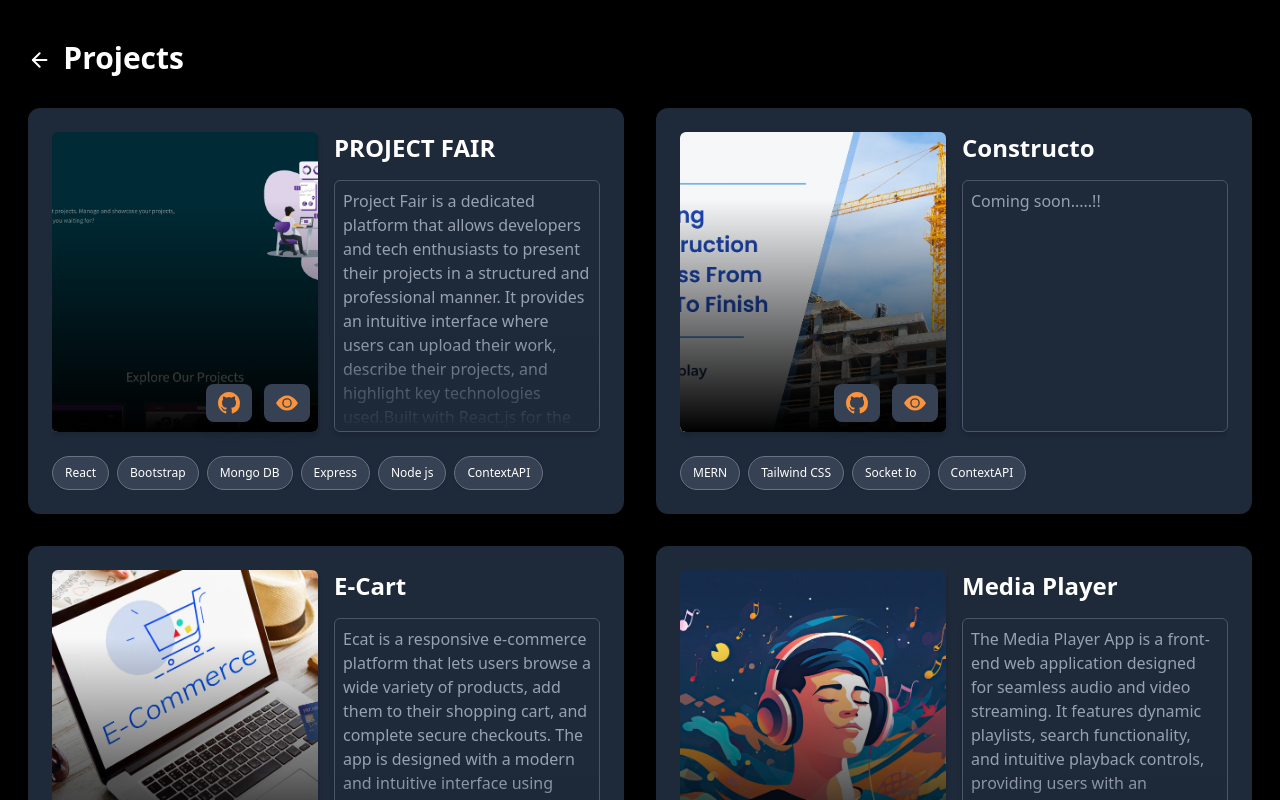
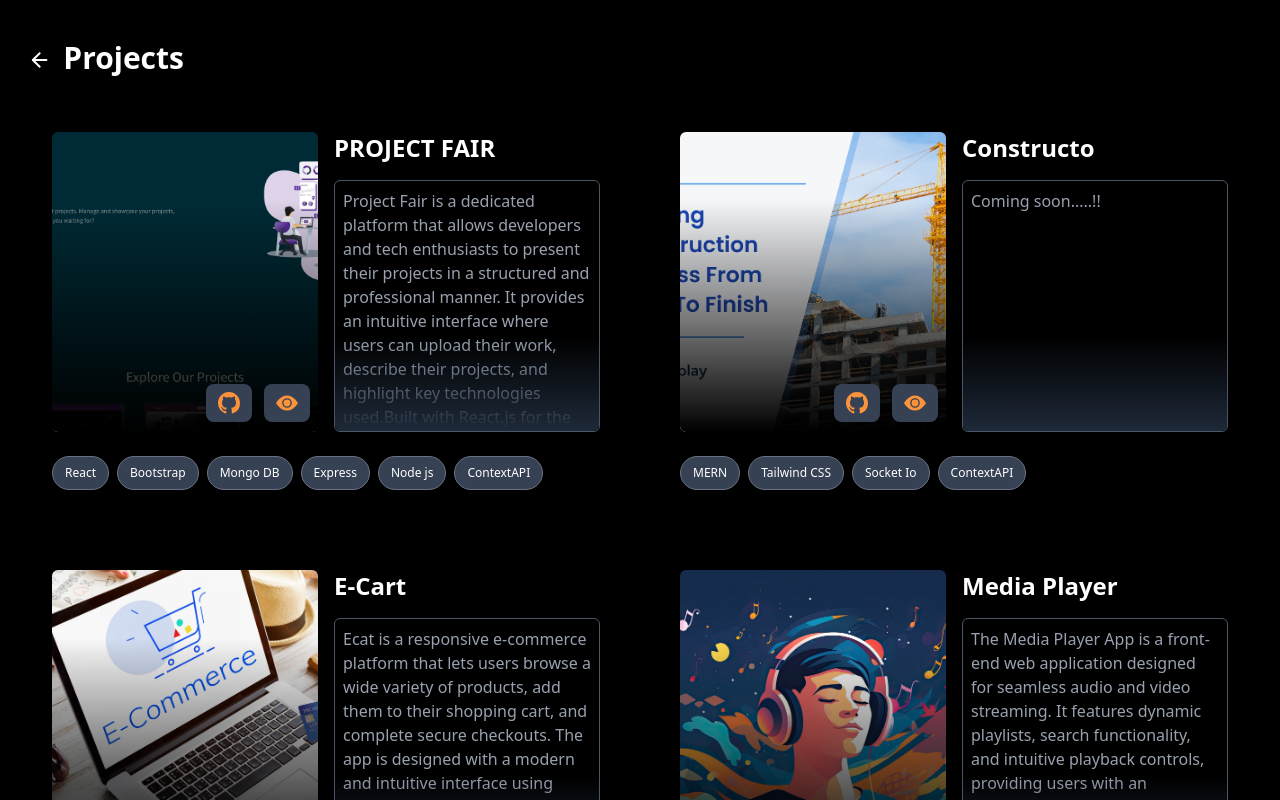
Before and after one commit to Salman-pc/Portfolio, a React (Vite) app: page /projects in a window 1280 px wide. Shown: the top 800 px of the page. Built offline with nearby package versions, Linux system fonts and the light colour scheme.

Commit message:
context error issue solve

```diff
--- a/src/Componets/Project.jsx
+++ b/src/Componets/Project.jsx
@@ -10,7 +10,7 @@ function Project() {
                 <h1 className="md:text-3xl text-2xl w-full font-bold text-left mb-8">Projects</h1>
                 <div className="grid grid-cols-1 md:grid-cols-2 lg:grid-cols-2 gap-6 ">
 
-                    {/* --- constructo --- */}
+
                     {ProjectsExp.slice(0,4).map(project =>
                         <motion.div
                             initial={{ opacity: 0, scale: 0 }} whileInView={{ opacity: 1, scale: 1 }} transition={{ duration: 0.5 }} viewport={{ once: true }}
--- a/src/Pages/Moreproject.jsx
+++ b/src/Pages/Moreproject.jsx
@@ -32,7 +32,7 @@ const Moreproject = () => {
 
                     <motion.div
                         initial={{ opacity: 0, scale: 0 }} whileInView={{ opacity: 1, scale: 1 }} transition={{ duration: 0.5 }} viewport={{ once: true }}
-                        className="bg-gray-800 rounded-xl shadow-lg sm:p-6 p-3 transition-transform duration-300">
+                        className=" rounded-xl shadow-lg sm:p-6 p-3 transition-transform duration-300">
                         <div className="flex flex-col overflow-hidden lg:flex-row sm:flex-row md:flex-col items-start gap-4">
                             {/* Image Section */}
                             <div className="relative lg:w-1/2 sm:w-1/2 md:w-full lg:h-[300px] md:h-[200px] sm:h-[270px] h-[170px] w-full">
--- a/src/main.jsx
+++ b/src/main.jsx
@@ -3,7 +3,7 @@ import { createRoot } from 'react-dom/client'
 import './index.css'
 import App from './App.jsx'
 import { BrowserRouter } from 'react-router-dom'
-import ContextProvider from './context/context.jsx'
+import ContextProvider from './context/ContextProvider.jsx'
 
 
 createRoot(document.getElementById('root')).render(
```
Also changed, not shown: src/context/ContextProvider.jsx (renamed from src/context/Context.jsx).
